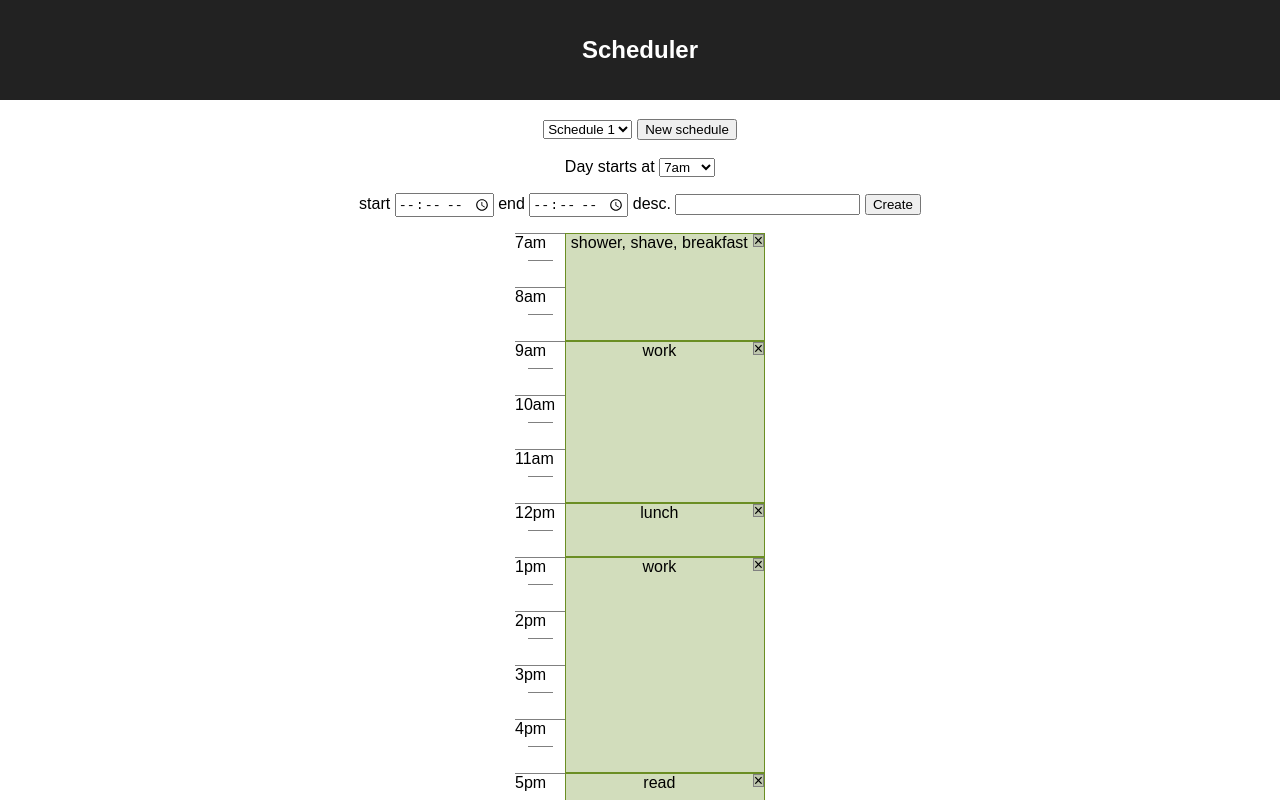
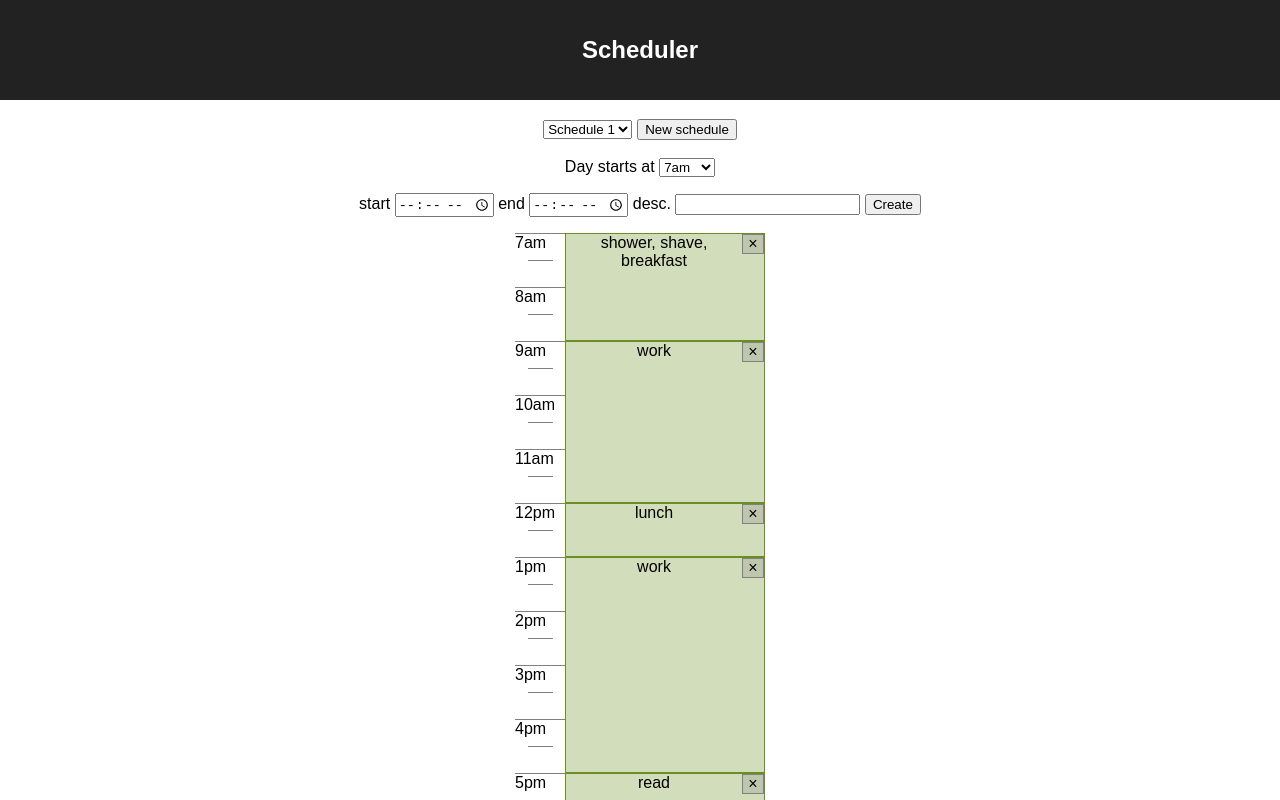
Before and after one commit to orbium/scheduler, a React (Create React App) app: page / in a window 1280 px wide. Shown: the top 800 px of the page. Built offline with nearby package versions, Linux system fonts and the light colour scheme.

Commit message:
Clear input fields after item creation

```diff
--- a/src/App.css
+++ b/src/App.css
@@ -56,10 +56,8 @@
    width: 100%;
    border: 1px solid olivedrab;
    background-color: rgba(107, 142, 35, .3);
-   /* overflow: hidden; */
    box-sizing: border-box;
    border-collapse: collapse;
-   /* display: table-cell; */
    vertical-align: middle;
 }
 
@@ -79,7 +77,7 @@
   background-color: rgba(128, 128, 128, .25);
   padding: 0;
   margin: 0;
-  line-height: .7em;
+  width: 20px;
   cursor: pointer;
 }
 
--- a/src/App.js
+++ b/src/App.js
@@ -66,7 +66,8 @@ class App extends Component {
           }
         ]}
       ]
-    })
+    });
+    startTime.value = endTime.value = description.value = '';
   }
 
   handleCreateSchedule(e) {
```
